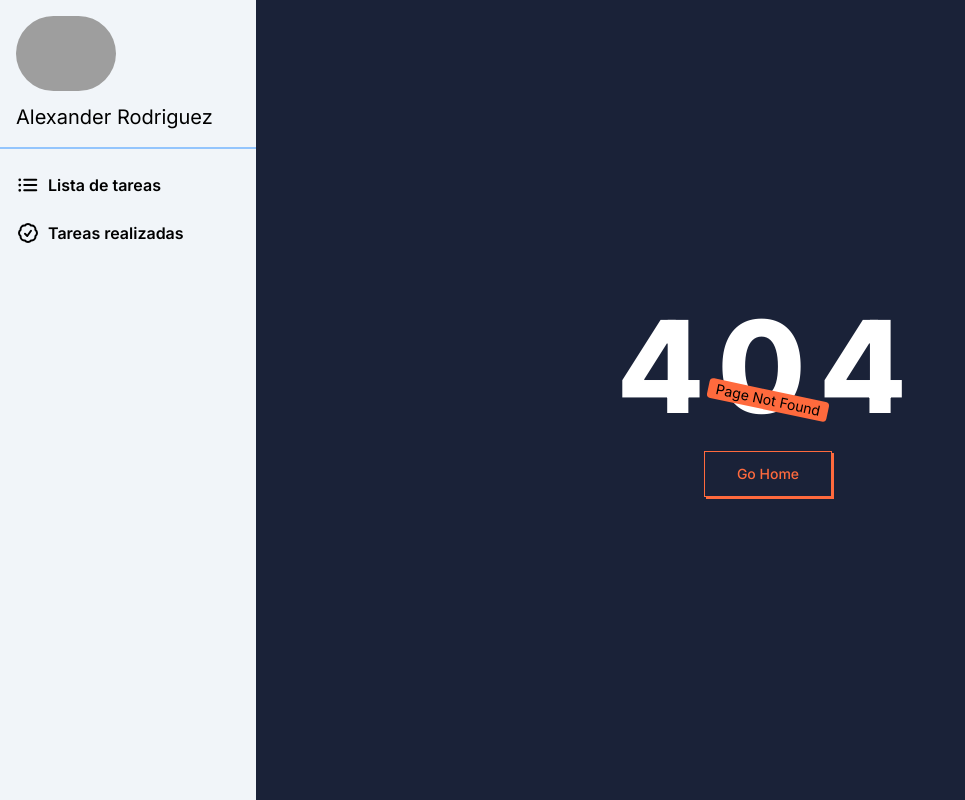
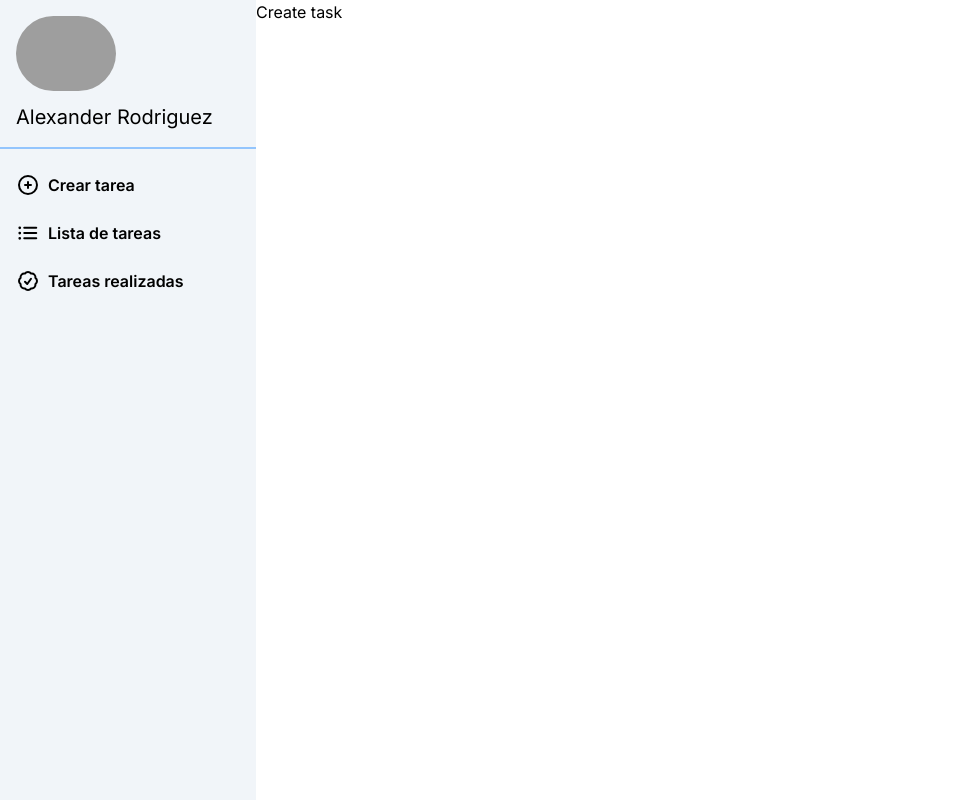
Before and after one commit to AXrodriguezQ/To-do-Nextjs, a Next.js app: page /create in a window 1280 px wide. Before the commit this address had no page. Shown: the whole page, without its empty margins (0-965 px from the left). Built offline with nearby package versions, Linux system fonts and the light colour scheme; grey boxes are pictures that could not be loaded.

Commit message:
add routes of the tasks

```diff
--- /dev/null
+++ b/src/app/(tasks)/create/page.tsx
@@ -0,0 +1,9 @@
+import React from 'react'
+
+const page = () => {
+  return (
+    <div>Create task</div>
+  )
+}
+
+export default page
--- /dev/null
+++ b/src/app/(tasks)/finished/page.tsx
@@ -0,0 +1,9 @@
+import React from 'react'
+
+const page = () => {
+  return (
+    <div>Tasks finished</div>
+  )
+}
+
+export default page
--- /dev/null
+++ b/src/app/(tasks)/show/page.tsx
@@ -0,0 +1,9 @@
+import React from 'react'
+
+const page = () => {
+  return (
+    <div>Show tasks</div>
+  )
+}
+
+export default page
--- a/src/components/Molecules/SectionSidebarList/ListItemsMolecule.tsx
+++ b/src/components/Molecules/SectionSidebarList/ListItemsMolecule.tsx
@@ -3,9 +3,9 @@ import TextListAtom from '@/components/Atoms/SectionSidebarList/TextListAtom'
 import Link from 'next/link'
 import React from 'react'
 
-const ListItemsMolecule = ( { text = '', urlSvg = process.env.ICON_URL } ) => {
+const ListItemsMolecule = ( { hrefUrl = "/", text = "", urlSvg = process.env.ICON_URL } ) => {
   return (
-    <Link href="/to-do/list-task" className="flex gap-2 hover:text-blue-500 hover:translate-x-1 duration-100">
+    <Link href={hrefUrl} className="flex gap-2 hover:text-blue-500 hover:translate-x-1 duration-100">
       <SvgListAtom urlSvg={urlSvg} />
       <TextListAtom text={text} />
     </Link>
--- a/src/components/Organisms/Sidebar/SidebarListOrganism.tsx
+++ b/src/components/Organisms/Sidebar/SidebarListOrganism.tsx
@@ -4,16 +4,24 @@ import React from 'react'
 interface ListItemsInterface {
     text: string;
     icon: string;
+    href: string;
 }
 
 const listItems: ListItemsInterface[] = [
     {
+        text: "Crear tarea",
+        icon: "M12 9v6m3-3H9m12 0a9 9 0 1 1-18 0 9 9 0 0 1 18 0Z",
+        href: "/create",
+    },
+    {
         text: "Lista de tareas",
-        icon: "M8.25 6.75h12M8.25 12h12m-12 5.25h12M3.75 6.75h.007v.008H3.75V6.75Zm.375 0a.375.375 0 1 1-.75 0 .375.375 0 0 1 .75 0ZM3.75 12h.007v.008H3.75V12Zm.375 0a.375.375 0 1 1-.75 0 .375.375 0 0 1 .75 0Zm-.375 5.25h.007v.008H3.75v-.008Zm.375 0a.375.375 0 1 1-.75 0 .375.375 0 0 1 .75 0Z"
+        icon: "M8.25 6.75h12M8.25 12h12m-12 5.25h12M3.75 6.75h.007v.008H3.75V6.75Zm.375 0a.375.375 0 1 1-.75 0 .375.375 0 0 1 .75 0ZM3.75 12h.007v.008H3.75V12Zm.375 0a.375.375 0 1 1-.75 0 .375.375 0 0 1 .75 0Zm-.375 5.25h.007v.008H3.75v-.008Zm.375 0a.375.375 0 1 1-.75 0 .375.375 0 0 1 .75 0Z",
+        href: "/show",
     },
     {
         text: "Tareas realizadas",
-        icon: "M9 12.75 11.25 15 15 9.75M21 12c0 1.268-.63 2.39-1.593 3.068a3.745 3.745 0 0 1-1.043 3.296 3.745 3.745 0 0 1-3.296 1.043A3.745 3.745 0 0 1 12 21c-1.268 0-2.39-.63-3.068-1.593a3.746 3.746 0 0 1-3.296-1.043 3.745 3.745 0 0 1-1.043-3.296A3.745 3.745 0 0 1 3 12c0-1.268.63-2.39 1.593-3.068a3.745 3.745 0 0 1 1.043-3.296 3.746 3.746 0 0 1 3.296-1.043A3.746 3.746 0 0 1 12 3c1.268 0 2.39.63 3.068 1.593a3.746 3.746 0 0 1 3.296 1.043 3.746 3.746 0 0 1 1.043 3.296A3.745 3.745 0 0 1 21 12Z"
+        icon: "M9 12.75 11.25 15 15 9.75M21 12c0 1.268-.63 2.39-1.593 3.068a3.745 3.745 0 0 1-1.043 3.296 3.745 3.745 0 0 1-3.296 1.043A3.745 3.745 0 0 1 12 21c-1.268 0-2.39-.63-3.068-1.593a3.746 3.746 0 0 1-3.296-1.043 3.745 3.745 0 0 1-1.043-3.296A3.745 3.745 0 0 1 3 12c0-1.268.63-2.39 1.593-3.068a3.745 3.745 0 0 1 1.043-3.296 3.746 3.746 0 0 1 3.296-1.043A3.746 3.746 0 0 1 12 3c1.268 0 2.39.63 3.068 1.593a3.746 3.746 0 0 1 3.296 1.043 3.746 3.746 0 0 1 1.043 3.296A3.745 3.745 0 0 1 21 12Z",
+        href: "/finished",
     },
 ];
 
@@ -22,7 +30,7 @@ const SidebarListOrganism = () => {
     <div className="flex flex-col py-6 px-4 gap-6">
         {
             listItems.map((item, index) => (
-                <ListItemsMolecule text={item.text} urlSvg={item.icon} key={index} />
+                <ListItemsMolecule text={item.text} urlSvg={item.icon} hrefUrl={item.href} key={index} />
             ))
         }
     </div>
```
